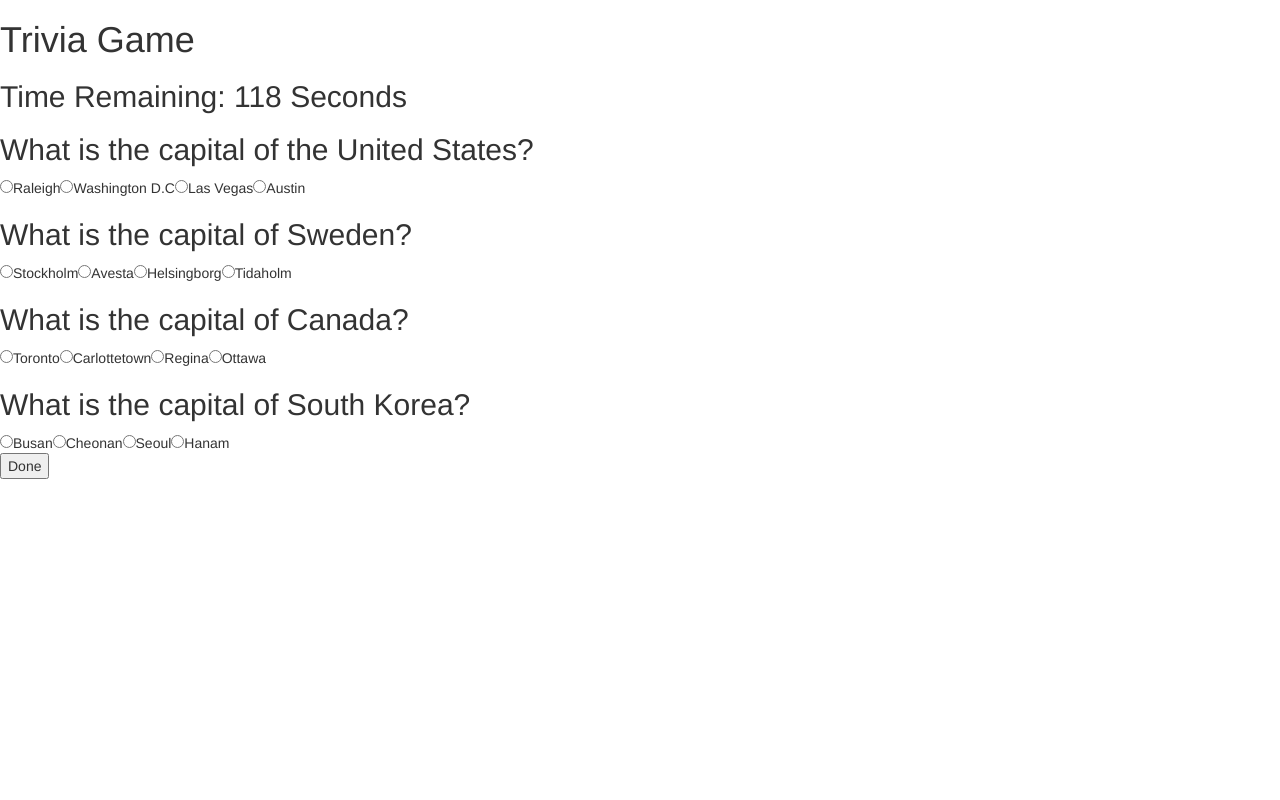
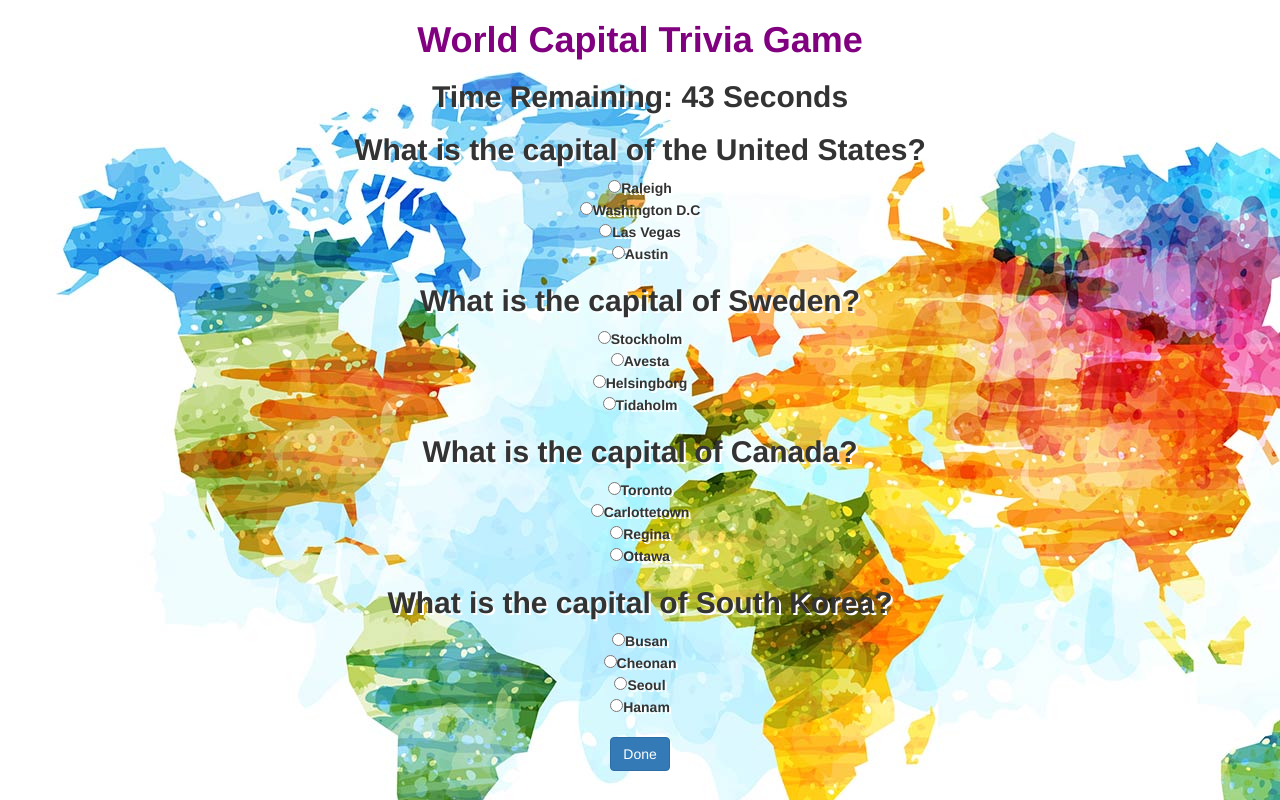
Before and after one commit to brnjin/TriviaGame, a plain HTML site: page index.html in a window 1280 px wide. Both pictures are taken after a click on the button "Start!". Drawn offline with nearby package versions, Linux system fonts and the light colour scheme.

Commit message:
added styling and background image

```diff
--- a/assets/css/style.css
+++ b/assets/css/style.css
@@ -0,0 +1,16 @@
+h1 {
+	text-align: center;
+	color: purple;
+	font-weight: bolder;
+}
+body {
+	background-image: url("../images/world-map.jpg");
+}
+h2 {
+	font-weight: bold;
+	text-shadow: 2px 2px white;
+}
+#choi {
+	font-weight: bold;
+	text-shadow: 2px 2px white;
+}
--- a/assets/javascript/app.js
+++ b/assets/javascript/app.js
@@ -29,7 +29,7 @@ var worldCapitalQuestions = [{
 var game = {
 	correct: 0,
 	incorrect: 0,
-	counter: 120,
+	counter: 45,
 	//Count down timer everytime it is called
 	countDown: function() {
 		game.counter--;
@@ -44,19 +44,19 @@ var game = {
 		//Calls the countDown function every 1 second
 		timer = setInterval(game.countDown, 1000);
 		//Adding in Timer heading at the top
-		$('#subWrapper').prepend('<h2>Time Remaining: <span id = "counter">120</span> Seconds</h2>');
+		$('#subBody').prepend('<h2><center>Time Remaining: <span id = "counter">45</span> Seconds<center></h2>');
 		//Removes the start button once it is clicked
 		$('#startButton').remove();
 			//Loop to get the worldCapitalQuestions object and displays the question
 			for(var i = 0; i < worldCapitalQuestions.length; i++){
-				$('#subWrapper').append('<h2>' + worldCapitalQuestions[i].question + '</h2>');
+				$('#subBody').append('<h2><center>' + worldCapitalQuestions[i].question + '<center></h2>');
 				//Loop to change the choices into buttons
 				for(var g = 0; g < worldCapitalQuestions[i].choices.length;g++){
-					$('#subWrapper').append("<input type = 'radio' name = 'question-" + i + "' value='" + worldCapitalQuestions[i].choices[g]+ "'>" + worldCapitalQuestions[i].choices[g]);
+					$('#subBody').append("<center id='choi'><strong><input type = 'radio' name = 'question- " + i + "' value='" + worldCapitalQuestions[i].choices[g]+ "'>" + worldCapitalQuestions[i].choices[g]+ "<strong><center>");
 				}
 			}
 			//Adding in the Done button if the user is done before the timer
-			$('#subWrapper').append('<br><button id="end">Done</button>')
+			$('#subBody').append('<center><br><button id="end" class="btn btn-primary">Done</button><center>')
 	},
 	//Goes through each answer choices and add correct or incorrect +1 counter
 	done: function() {
@@ -94,11 +94,11 @@ var game = {
 	//Used to display how many correct, incorrect, and unanswered
 	result: function(){
 		clearInterval(timer);
-		$('#subWrapper h2').remove();
+		$('#subBody h2').remove();
 
-		$('#subWrapper').html("<h2>All Done!</h2>");
-		$('#subWrapper').append("<h3>Correct Answers: " + this.correct + "</h3>");
-		$('#subWrapper').append("<h3>incorrect Answers: " + this.incorrect + "</h3>");
-		$('#subWrapper').append("<h3>Unanswered: " + (worldCapitalQuestions.length-(this.incorrect))+"</h3>");
+		$('#subBody').html("<h2><center><strong>All Done!<center><strong></h2>");
+		$('#subBody').append("<h3><center><strong>Correct Answers: " + this.correct + "<center><strong></h3>");
+		$('#subBody').append("<h3><center><strong>incorrect Answers: " + this.incorrect + "<center><strong></h3>");
+		$('#subBody').append("<h3><center><strong>Unanswered: " + (worldCapitalQuestions.length-(this.incorrect))+"<center><strong></h3>");
 	}
 }
--- a/index.html
+++ b/index.html
@@ -4,19 +4,24 @@
 	<title>Trivia Game</title>
 	<!-- Bootstrap CDN -->
 	<link rel="stylesheet" href="https://maxcdn.bootstrapcdn.com/bootstrap/3.3.7/css/bootstrap.min.css" integrity="sha384-BVYiiSIFeK1dGmJRAkycuHAHRg32OmUcww7on3RYdg4Va+PmSTsz/K68vbdEjh4u" crossorigin="anonymous">
+	<link rel="stylesheet" type="text/css" href="assets/css/style.css">
 	<!-- Jquery CDN -->
-	<script
-		src="https://code.jquery.com/jquery-3.2.1.slim.min.js"
-		integrity="sha256-k2WSCIexGzOj3Euiig+TlR8gA0EmPjuc79OEeY5L45g="
+	<script	src="https://code.jquery.com/jquery-3.2.1.slim.min.js" integrity="sha256-k2WSCIexGzOj3Euiig+TlR8gA0EmPjuc79OEeY5L45g="
 		crossorigin="anonymous">
 	</script>
 
 </head>
 <body>
-	<div id="wrapper">
-		<h1>Trivia Game</h1>
-		<div id="subWrapper">
-			<button id="startButton">Start!</button>
+	<div class="container">
+		<div class="row">
+			<div class="col-lg-12">
+				<div id="questionBody">
+					<h1>World Capital Trivia Game</h1>
+					<div id="subBody"><center>
+						<button id="startButton" class="btn btn-primary">Start!</button>
+					</center></div>
+				</div>
+			</div>
 		</div>
 	</div>
 <script type="text/javascript" src= "assets/javascript/app.js"></script>
```
Also changed, not shown: assets/images/world-map.jpg (added).
